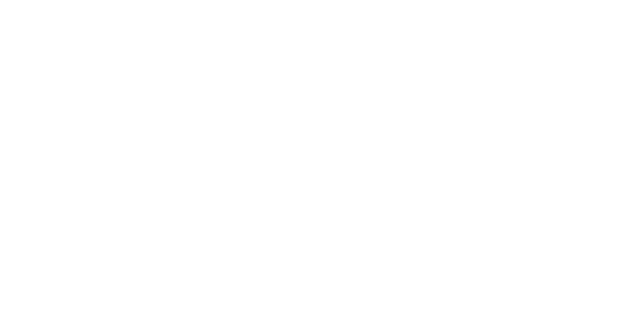
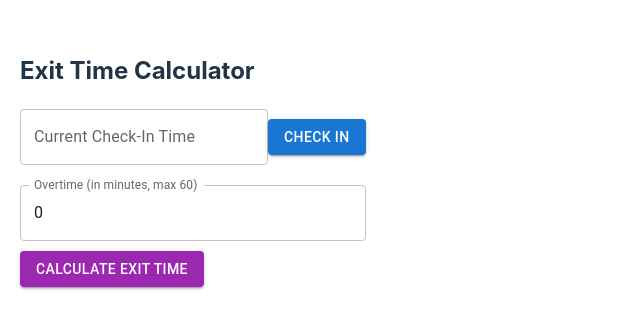
Before and after one commit to aswinthulasir/exit_react_aramis, a React (Vite) app: page / in a window 1280 px wide. Shown: the part 240-568 px from the top of the page, without its empty margins (0-640 px from the left). Built offline with nearby package versions, Linux system fonts and the light colour scheme.

Commit message:
phase-I-commit

```diff
--- a/src/App.jsx
+++ b/src/App.jsx
@@ -1,24 +1,98 @@
-import { useState } from 'react'
-import './App.css'
+import { useState } from "react";
+import { TextField, Button } from "@mui/material";
+import { LocalizationProvider } from "@mui/x-date-pickers/LocalizationProvider";
+import { TimePicker } from "@mui/x-date-pickers/TimePicker";
+import { AdapterDayjs } from "@mui/x-date-pickers/AdapterDayjs";
+import dayjs from "dayjs";
+import duration from "dayjs/plugin/duration";
+
+dayjs.extend(duration);
 
 function App() {
-  const [count, setCount] = useState(0)
-  const [cin, setCin]=useState('')
-  const [caddin,setCaddin]=useState('')
-  const [couts,setCouts]=useState('')
+  const [checkInOutTimes, setCheckInOutTimes] = useState([]);
+  const [currentCheckIn, setCurrentCheckIn] = useState(null);
+  const [overtime, setOvertime] = useState(0);
+  const [finalExitTime, setFinalExitTime] = useState(null);
 
 
-  const checkIn = () => {
+  const handleCheckIn = () => {
+    if (!currentCheckIn) {
+      setCurrentCheckIn(dayjs());
+      return;
+    }
 
-    setCin(counter + 1);
-};
+    const updatedTimes = [...checkInOutTimes, { checkIn: currentCheckIn, checkOut: dayjs() }];
+    setCheckInOutTimes(updatedTimes);
+    setCurrentCheckIn(null);
+  };
 
 
+  const handleOvertimeChange = (event) => {
+    const minutes = parseInt(event.target.value, 10);
+    setOvertime(minutes > 60 ? 60 : minutes); // Limit max overtime to 60 minutes
+  };
+
+
+  const calculateExitTime = () => {
+    let totalOfficeMinutes = 0;
+    let firstCheckIn = null;
+
+    checkInOutTimes.forEach(({ checkIn, checkOut }) => {
+      if (!firstCheckIn) firstCheckIn = checkIn;
+      totalOfficeMinutes += checkOut.diff(checkIn, "minute");
+    });
+
+    if (currentCheckIn) {
+      if (!firstCheckIn) firstCheckIn = currentCheckIn;
+      totalOfficeMinutes += dayjs().diff(currentCheckIn, "minute");
+    }
+
+    if (!firstCheckIn) {
+      setFinalExitTime("No check-in recorded");
+      return;
+    }
+
+    const requiredMinutes = 8.5 * 60 + (checkInOutTimes.length > 0 ? (dayjs().diff(firstCheckIn, "minute") - totalOfficeMinutes) : 0);
+    const adjustedExitTime = firstCheckIn.add(requiredMinutes - overtime, "minute");
+
+    setFinalExitTime(adjustedExitTime.format("hh:mm A"));
+  };
+
   return (
-    <>
+    <div style={{ padding: "20px" }}>
+      <h2>Exit Time Calculator</h2>
+      <LocalizationProvider dateAdapter={AdapterDayjs}>
+        <TimePicker
+          label="Current Check-In Time"
+          value={currentCheckIn}
+          onChange={(newValue) => setCurrentCheckIn(newValue)}
+          renderInput={(params) => <TextField {...params} fullWidth />}
+        />
+      </LocalizationProvider>
 
-    </>
-  )
+      <Button variant="contained" color="primary" onClick={handleCheckIn} style={{ marginTop: "10px" }}>
+        {currentCheckIn ? "Check Out" : "Check In"}
+      </Button>
+
+      <div style={{ marginTop: "20px" }}>
+        <TextField
+          label="Overtime (in minutes, max 60)"
+          type="number"
+          value={overtime}
+          onChange={handleOvertimeChange}
+          fullWidth
+        />
+      </div>
+
+      <Button variant="contained" color="secondary" onClick={calculateExitTime} style={{ marginTop: "10px" }}>
+        Calculate Exit Time
+      </Button>
+
+      {finalExitTime && (
+        <h3 style={{ marginTop: "20px" }}>Final Exit Time: {finalExitTime}</h3>
+      )}
+    </div>
+  );
 }
 
-export default App
+export default App;
```
